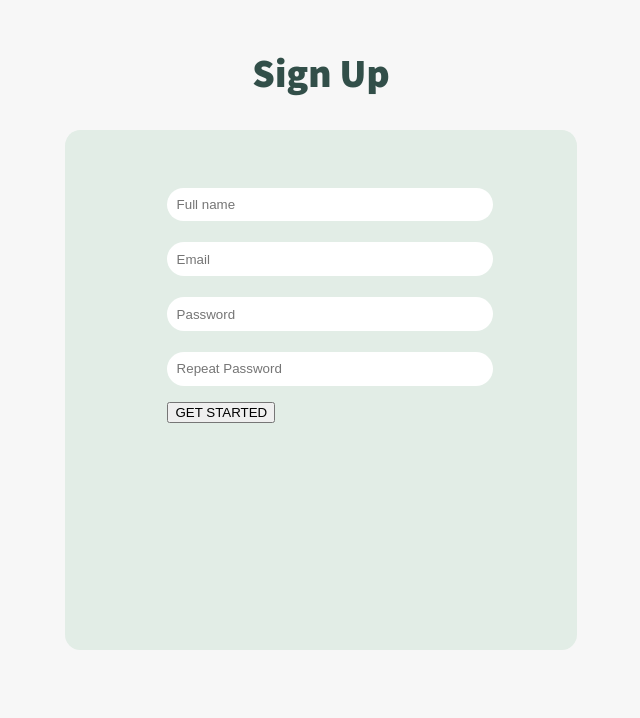
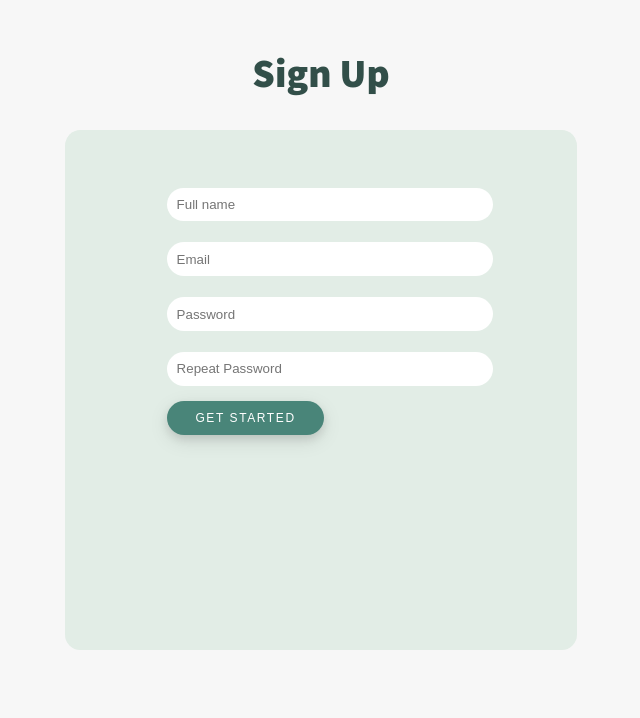
Before and after one commit to JaChongP/Project3, a PHP site: page /Login.php in a window 1280 px wide. Shown: the part 113-831 px from the top of the page, without its empty margins (319-959 px from the left). Run offline with PHP 8.4, Linux system fonts and the light colour scheme.

Commit message:
Login update

```diff
--- a/Greenify/Login.php
+++ b/Greenify/Login.php
@@ -32,7 +32,7 @@
                             <input type="password" placeholder="Password" name="psw" required>
                             <input type="password" placeholder="Repeat Password" name="psw-repeat" required>
                             <div class="clearfix">
-                                <button type="submit" class="signupbtn">GET STARTED</button>
+                                <button type="submit" class="green-button">GET STARTED</button>
                             </div>
                         </div>
                     </form>
```
